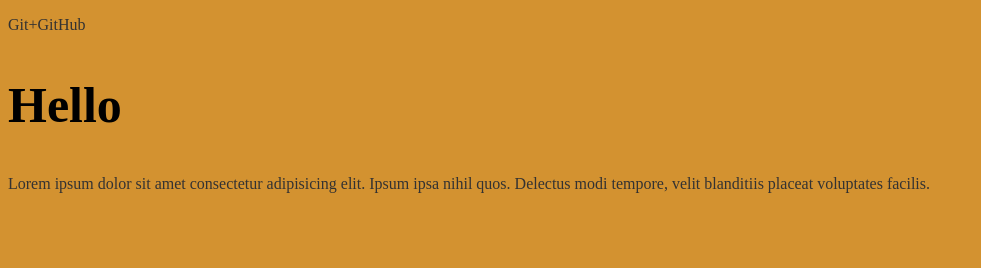
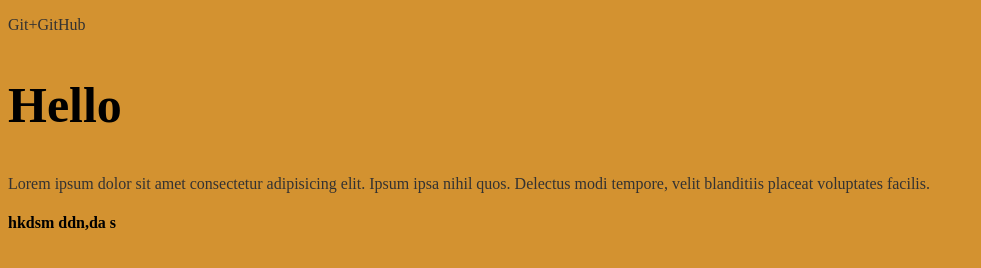
Before and after one commit to dimaarsik/GitTest, a plain HTML site: page index.html in a window 1280 px wide. Shown: the whole page, without its empty margins (0-981 px from the left). Drawn offline with Linux system fonts and the light colour scheme.

Commit message:
2 changes

```diff
--- a/index.html
+++ b/index.html
@@ -13,6 +13,7 @@
     <p>Git+GitHub</p>
     <h2>Hello</h2>
     <p>Lorem ipsum dolor sit amet consectetur adipisicing elit. Ipsum ipsa nihil quos. Delectus modi tempore, velit blanditiis placeat voluptates facilis.</p>
+    <h4>hkdsm ddn,da s </h4>
 </body>
 
 </html>
```
